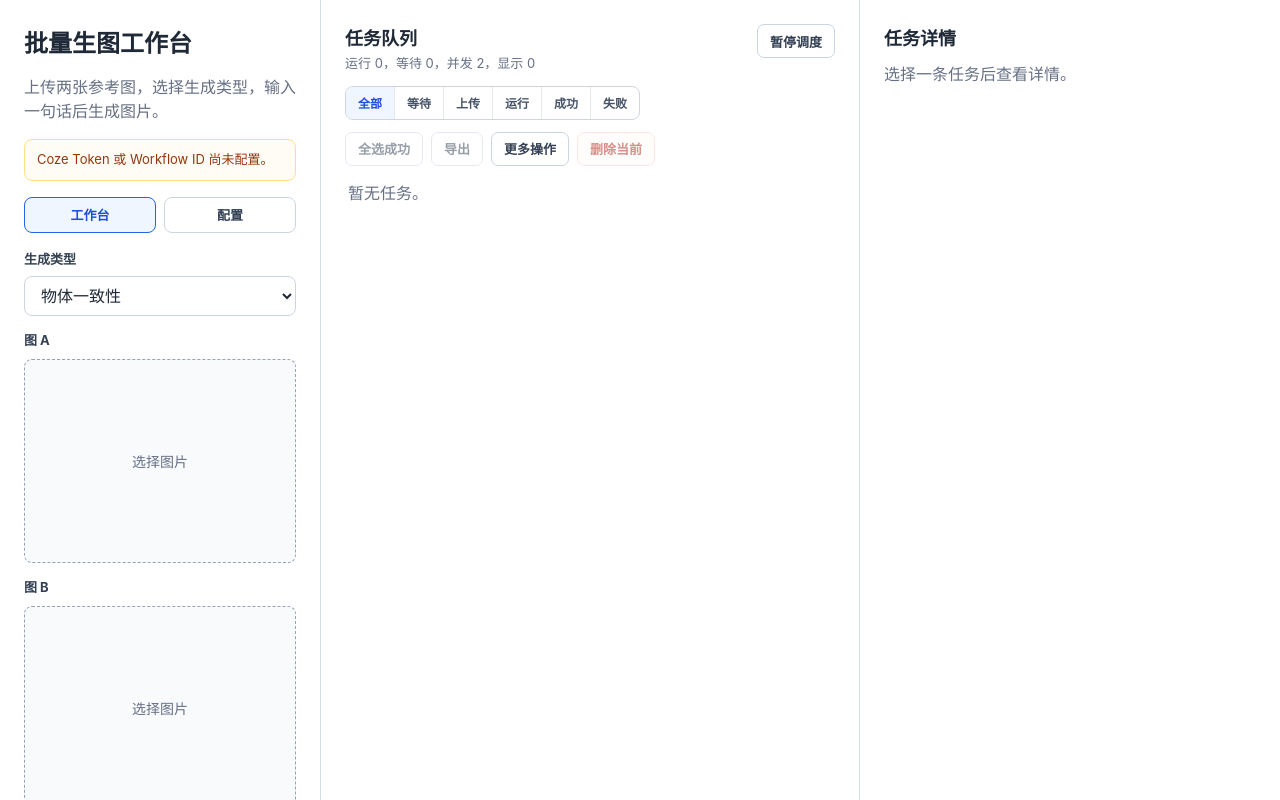
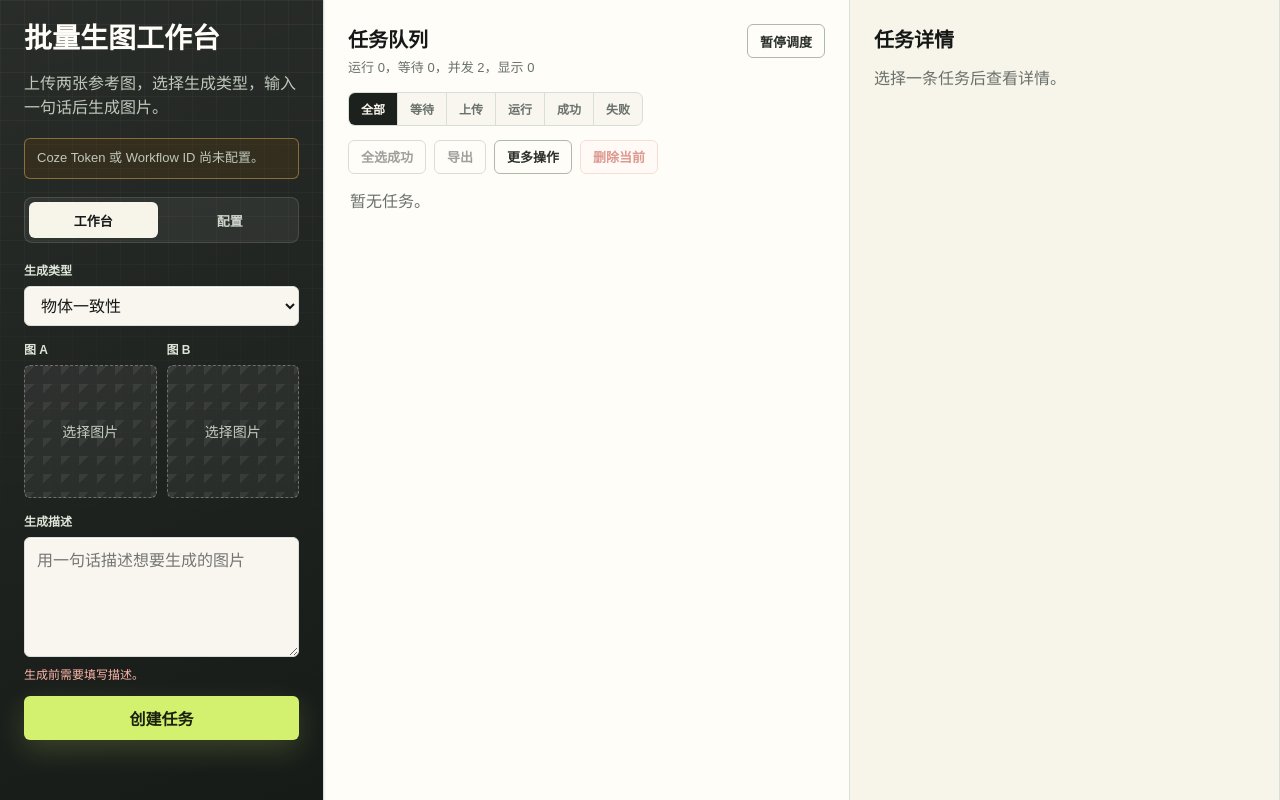
Before and after one commit to xovoxy/generate-image, a React (Vite) app: page / in a window 1280 px wide. Built offline with nearby package versions, Linux system fonts and the light colour scheme.

Commit message:
feat: improve layout and styling for image inputs and task logs

```diff
--- a/src/main.tsx
+++ b/src/main.tsx
@@ -911,6 +911,7 @@ function App() {
               ))}
             </select>
           </label>
+          <div className="image-input-grid">
             <ImageInput
               label="图 A"
               image={imageA}
@@ -923,6 +924,7 @@ function App() {
               onChange={handleImageChange(setImageB)}
               onPreview={(image) => setFullscreenPreview({ imageUrl: image.previewUrl, imagePath: image.path, canDownload: false })}
             />
+          </div>
           <label className="field">
             <span className="field__label">生成描述</span>
             <textarea
@@ -1196,21 +1198,6 @@ function App() {
               </section>
             ) : null}
             <section className="detail-section">
-              <h3>任务日志</h3>
-              {selectedTask.logs.length === 0 ? (
-                <p>暂无日志。</p>
-              ) : (
-                <div className="task-log-list">
-                  {selectedTask.logs.map((log) => (
-                    <div className={`task-log task-log--${log.level}`} key={log.id}>
-                      <time>{new Date(log.time).toLocaleTimeString()}</time>
-                      <span>{log.message}</span>
-                    </div>
-                  ))}
-                </div>
-              )}
-            </section>
-            <section className="detail-section">
               <h3>结果图</h3>
               {selectedTask.status !== "success" ? (
                 <p>当前任务还没有可预览的结果。</p>
@@ -1280,6 +1267,21 @@ function App() {
               重做
             </button>
             </div>
+            <section className="detail-section detail-section--logs">
+              <h3>任务日志</h3>
+              {selectedTask.logs.length === 0 ? (
+                <p>暂无日志。</p>
+              ) : (
+                <div className="task-log-list">
+                  {selectedTask.logs.map((log) => (
+                    <div className={`task-log task-log--${log.level}`} key={log.id}>
+                      <time>{new Date(log.time).toLocaleTimeString()}</time>
+                      <span>{log.message}</span>
+                    </div>
+                  ))}
+                </div>
+              )}
+            </section>
           </div>
         )}
       </section>
--- a/src/styles.css
+++ b/src/styles.css
@@ -1,8 +1,23 @@
 :root {
-  color: #1f2937;
-  background: #f4f6f8;
+  --ink: #161817;
+  --ink-2: #2b302d;
+  --muted: #69716c;
+  --line: #d9ded8;
+  --line-strong: #aeb8ad;
+  --paper: #fbfaf5;
+  --paper-2: #f0eee5;
+  --panel: #fffdf7;
+  --field: #f8f6ee;
+  --accent: #386a48;
+  --accent-2: #1f8a5c;
+  --amber: #a85d12;
+  --red: #b42318;
+  --blueprint: #315c73;
+  --shadow: 0 18px 45px rgba(22, 24, 23, 0.12);
+  color: var(--ink);
+  background: var(--paper-2);
   font-family:
-    Inter, ui-sans-serif, system-ui, -apple-system, BlinkMacSystemFont, "Segoe UI",
+    "Avenir Next", "PingFang SC", "Hiragino Sans GB", "Microsoft YaHei",
     sans-serif;
 }
 
@@ -13,33 +28,78 @@
 body {
   margin: 0;
   overflow: hidden;
+  background:
+    linear-gradient(rgba(22, 24, 23, 0.035) 1px, transparent 1px),
+    linear-gradient(90deg, rgba(22, 24, 23, 0.035) 1px, transparent 1px),
+    var(--paper-2);
+  background-size: 28px 28px;
+}
+
+button,
+input,
+textarea,
+select {
+  font: inherit;
 }
 
 .app-shell {
   display: grid;
-  grid-template-columns: 320px minmax(360px, 1fr) 420px;
-  gap: 1px;
+  grid-template-columns: 324px minmax(430px, 1fr) 430px;
   height: 100vh;
   overflow: hidden;
-  background: #d7dde5;
+  background: rgba(217, 222, 216, 0.76);
 }
 
 .app-shell--settings {
-  grid-template-columns: 320px minmax(0, 1fr);
+  grid-template-columns: 324px minmax(0, 1fr);
 }
 
 .panel {
   min-width: 0;
   min-height: 0;
   padding: 24px;
-  background: #ffffff;
+  background: var(--panel);
+  border-right: 1px solid var(--line);
 }
 
 .input-panel {
+  position: relative;
   display: flex;
   flex-direction: column;
-  gap: 16px;
+  gap: 18px;
   overflow-y: auto;
+  background:
+    linear-gradient(160deg, rgba(255, 253, 247, 0.08), rgba(255, 253, 247, 0)),
+    #171b18;
+  color: #f7f4ea;
+}
+
+.input-panel::after {
+  content: "";
+  position: absolute;
+  inset: 0;
+  pointer-events: none;
+  background:
+    linear-gradient(rgba(255, 255, 255, 0.045) 1px, transparent 1px),
+    linear-gradient(90deg, rgba(255, 255, 255, 0.035) 1px, transparent 1px);
+  background-size: 24px 24px;
+  mask-image: linear-gradient(to bottom, #000, transparent 76%);
+}
+
+.input-panel > * {
+  position: relative;
+  z-index: 1;
+}
+
+.input-panel h1 {
+  max-width: 220px;
+  color: #fffdf7;
+  font-size: 28px;
+  line-height: 1.08;
+}
+
+.input-panel > p {
+  color: #bfc8bb;
 }
 
 .input-stack {
@@ -51,29 +111,32 @@ body {
   display: grid;
   grid-template-columns: repeat(2, minmax(0, 1fr));
   gap: 8px;
+  padding: 4px;
+  border: 1px solid rgba(255, 253, 247, 0.12);
+  border-radius: 8px;
+  background: rgba(255, 253, 247, 0.06);
 }
 
 .side-nav__button {
   height: 36px;
-  border: 1px solid #cbd5e1;
-  border-radius: 8px;
-  background: #ffffff;
-  color: #344054;
-  font: inherit;
+  border: 0;
+  border-radius: 6px;
+  background: transparent;
+  color: #cdd5cb;
   font-size: 13px;
-  font-weight: 650;
+  font-weight: 700;
   cursor: pointer;
 }
 
 .side-nav__button--active {
-  border-color: #2563eb;
-  background: #eff6ff;
-  color: #1d4ed8;
+  background: #f7f4ea;
+  color: var(--ink);
 }
 
 .settings-intro {
   display: grid;
   gap: 10px;
+  padding-top: 4px;
 }
 
 .field {
@@ -82,160 +145,178 @@ body {
 }
 
 .field__label {
-  font-size: 13px;
-  font-weight: 650;
-  color: #344054;
+  color: var(--ink-2);
+  font-size: 12px;
+  font-weight: 800;
+}
+
+.input-panel .field__label {
+  color: #dce5d7;
+}
+
+.select,
+.text-input,
+.textarea {
+  width: 100%;
+  border: 1px solid var(--line);
+  border-radius: 6px;
+  background: var(--field);
+  color: var(--ink);
+  box-shadow: inset 0 1px 0 rgba(255, 255, 255, 0.78);
 }
 
 .select,
 .text-input {
-  width: 100%;
   height: 40px;
   padding: 0 12px;
-  border: 1px solid #cbd5e1;
-  border-radius: 8px;
-  background: #ffffff;
-  color: #1f2937;
-  font: inherit;
+}
+
+.textarea {
+  min-height: 104px;
+  resize: vertical;
+  padding: 11px 12px;
+  line-height: 1.5;
 }
 
 .select:focus,
-.text-input:focus {
-  border-color: #2563eb;
-  outline: 3px solid #dbeafe;
+.text-input:focus,
+.textarea:focus {
+  border-color: var(--accent);
+  outline: 3px solid rgba(56, 106, 72, 0.18);
 }
 
-.textarea {
-  width: 100%;
-  min-height: 96px;
-  resize: vertical;
+.field__hint {
+  color: #ffb4a9;
+  font-size: 12px;
+}
+
+.form-error,
+.config-warning,
+.export-message {
   padding: 10px 12px;
-  border: 1px solid #cbd5e1;
-  border-radius: 8px;
-  color: #1f2937;
-  font: inherit;
+  border-radius: 6px;
+  font-size: 13px;
   line-height: 1.45;
 }
 
-.textarea:focus {
-  border-color: #2563eb;
-  outline: 3px solid #dbeafe;
-}
-
-.field__hint {
-  color: #b42318;
-  font-size: 12px;
-}
-
 .form-error {
-  padding: 10px 12px;
-  border: 1px solid #fecdca;
-  border-radius: 8px;
-  background: #fffbfa;
-  color: #b42318;
-  font-size: 13px;
+  border: 1px solid #f4b7af;
+  background: #fff3f0;
+  color: var(--red);
 }
 
 .config-warning {
-  padding: 10px 12px;
-  border: 1px solid #fedf89;
-  border-radius: 8px;
-  background: #fffcf5;
-  color: #93370d;
-  font-size: 13px;
+  border: 1px solid rgba(244, 184, 87, 0.45);
+  background: rgba(116, 72, 9, 0.2);
+  color: #ffdc9b;
 }
 
 .export-message {
-  padding: 10px 12px;
-  border: 1px solid #bfdbfe;
-  border-radius: 8px;
-  background: #eff6ff;
-  color: #1d4ed8;
-  font-size: 13px;
+  border: 1px solid rgba(49, 92, 115, 0.22);
+  background: #edf5f7;
+  color: var(--blueprint);
+}
+
+.primary-button,
+.secondary-button,
+.danger-button,
+.compact-button,
+.compact-danger-button,
+.tiny-button,
+.menu-button,
+.filter-button,
+.metadata-value {
+  transition:
+    transform 140ms ease,
+    border-color 140ms ease,
+    background 140ms ease,
+    box-shadow 140ms ease;
 }
 
 .primary-button {
-  height: 42px;
+  height: 44px;
   border: 0;
-  border-radius: 8px;
-  background: #2563eb;
-  color: #ffffff;
-  font: inherit;
-  font-weight: 650;
+  border-radius: 6px;
+  background: #d4f06f;
+  color: #1a220e;
+  font-weight: 800;
+  box-shadow: 0 10px 28px rgba(212, 240, 111, 0.18);
   cursor: pointer;
 }
 
 .primary-button:hover {
-  background: #1d4ed8;
+  transform: translateY(-1px);
+  background: #e0f889;
+}
+
+.secondary-button,
+.danger-button {
+  height: 42px;
+  border-radius: 6px;
+  background: var(--panel);
+  font-weight: 750;
+  cursor: pointer;
 }
 
 .secondary-button {
-  height: 42px;
-  border: 1px solid #cbd5e1;
-  border-radius: 8px;
-  background: #ffffff;
-  color: #1f2937;
-  font: inherit;
-  font-weight: 650;
-  cursor: pointer;
+  border: 1px solid var(--line-strong);
+  color: var(--ink-2);
 }
 
 .secondary-button:hover {
-  background: #f8fafc;
+  background: var(--field);
 }
 
 .danger-button {
-  height: 42px;
-  border: 1px solid #fecdca;
-  border-radius: 8px;
-  background: #fffbfa;
-  color: #b42318;
-  font: inherit;
-  font-weight: 650;
-  cursor: pointer;
+  border: 1px solid #efb5ae;
+  color: var(--red);
 }
 
 .danger-button:hover {
-  background: #fef3f2;
+  background: #fff3f0;
 }
 
 .secondary-button:disabled,
-.danger-button:disabled {
-  cursor: not-allowed;
-  opacity: 0.5;
-}
-
+.danger-button:disabled,
 .primary-button:disabled {
   cursor: not-allowed;
-  opacity: 0.55;
+  opacity: 0.45;
+  transform: none;
 }
 
 .image-input {
   display: grid;
+  gap: 8px;
+  width: 100%;
+}
+
+.image-input-grid {
+  display: grid;
+  grid-template-columns: repeat(2, minmax(0, 1fr));
   gap: 10px;
-  width: 100%;
-  cursor: pointer;
 }
 
 .image-input__label {
-  font-size: 13px;
-  font-weight: 650;
-  color: #344054;
+  color: #dce5d7;
+  font-size: 12px;
+  font-weight: 800;
 }
 
 .image-input__empty,
 .image-input__preview {
   display: grid;
   width: 100%;
-  aspect-ratio: 4 / 3;
+  aspect-ratio: 1 / 1;
   place-items: center;
-  border: 1px dashed #98a2b3;
-  border-radius: 8px;
-  background: #f8fafc;
+  border: 1px dashed rgba(247, 244, 234, 0.32);
+  border-radius: 6px;
+  background:
+    linear-gradient(135deg, rgba(255, 255, 255, 0.065) 25%, transparent 25%) 0 0 / 18px 18px,
+    rgba(255, 253, 247, 0.055);
 }
 
 .image-input__empty {
-  color: #667085;
+  color: #c5cdc2;
   font-size: 14px;
 }
 
@@ -250,7 +331,8 @@ body {
 }
 
 .image-preview-button,
-.detail-image-button {
+.detail-image-button,
+.result-preview-button {
   display: block;
   width: 100%;
   padding: 0;
@@ -263,62 +345,59 @@ body {
 .preview-panel {
   display: flex;
   flex-direction: column;
-  gap: 12px;
+  gap: 14px;
   min-height: 0;
+}
+
+.queue-panel {
+  background:
+    linear-gradient(90deg, rgba(56, 106, 72, 0.08) 0, transparent 2px),
+    var(--panel);
 }
 
 .preview-panel {
   overflow-y: auto;
+  background: #f7f4ea;
 }
 
 .settings-panel {
   display: flex;
   grid-column: 2 / 3;
   flex-direction: column;
-  gap: 20px;
+  gap: 22px;
   overflow-y: auto;
 }
 
-.settings-header {
+.settings-header,
+.queue-header,
+.detail-header {
   display: flex;
   align-items: flex-start;
   justify-content: space-between;
-  gap: 16px;
-}
-
-.config-status-badge {
-  display: inline-grid;
-  width: fit-content;
-  height: 28px;
-  padding: 0 10px;
-  place-items: center;
-  border-radius: 999px;
-  background: #fef3f2;
-  color: #b42318;
-  font-size: 12px;
-  font-weight: 700;
-}
-
-.config-status-badge--ready {
-  background: #ecfdf3;
-  color: #027a48;
+  gap: 14px;
 }
 
 .settings-form {
   display: grid;
-  max-width: 920px;
+  max-width: 980px;
   gap: 18px;
 }
 
 .settings-section {
   display: grid;
   gap: 14px;
+  padding: 16px;
+  border: 1px solid var(--line);
+  border-radius: 8px;
+  background: rgba(255, 253, 247, 0.66);
 }
 
-.settings-section h3 {
+.settings-section h3,
+.detail-section h3 {
   margin: 0;
-  color: #344054;
-  font-size: 14px;
+  color: var(--ink-2);
+  font-size: 13px;
+  font-weight: 850;
 }
 
 .settings-grid {
@@ -341,19 +420,24 @@ body {
   width: 120px;
 }
 
-.task-list {
-  display: grid;
-  gap: 10px;
-  min-height: 0;
-  overflow-y: auto;
-  padding: 3px;
+.config-status-badge {
+  display: inline-grid;
+  width: fit-content;
+  height: 28px;
+  padding: 0 10px;
+  place-items: center;
+  border: 1px solid #efb5ae;
+  border-radius: 999px;
+  background: #fff3f0;
+  color: var(--red);
+  font-size: 12px;
+  font-weight: 800;
 }
 
-.queue-header {
-  display: flex;
-  align-items: flex-start;
-  justify-content: space-between;
-  gap: 12px;
+.config-status-badge--ready {
+  border-color: rgba(31, 138, 92, 0.28);
+  background: #e8f6eb;
+  color: var(--accent-2);
 }
 
 .queue-actions {
@@ -367,59 +451,59 @@ body {
   width: fit-content;
   max-width: 100%;
   overflow: hidden;
-  border: 1px solid #d0d5dd;
-  border-radius: 8px;
-  background: #ffffff;
+  border: 1px solid var(--line);
+  border-radius: 7px;
+  background: var(--field);
 }
 
 .compact-button,
 .compact-danger-button {
   height: 34px;
   padding: 0 12px;
-  border-radius: 7px;
-  font: inherit;
+  border-radius: 6px;
   font-size: 13px;
-  font-weight: 650;
+  font-weight: 750;
   cursor: pointer;
 }
 
 .compact-button {
-  border: 1px solid #cbd5e1;
-  background: #ffffff;
-  color: #344054;
+  border: 1px solid var(--line-strong);
+  background: var(--panel);
+  color: var(--ink-2);
 }
 
 .compact-button:hover {
-  background: #f8fafc;
+  background: var(--field);
+  transform: translateY(-1px);
 }
 
 .compact-danger-button {
-  border: 1px solid #fecdca;
-  background: #fffbfa;
-  color: #b42318;
+  border: 1px solid #efb5ae;
+  background: #fff7f4;
+  color: var(--red);
 }
 
 .compact-danger-button:hover {
-  background: #fef3f2;
+  background: #fff0ec;
 }
 
 .compact-button:disabled,
 .compact-danger-button:disabled,
 .menu-button:disabled {
   cursor: not-allowed;
-  opacity: 0.5;
+  opacity: 0.45;
+  transform: none;
 }
 
 .filter-button {
   height: 32px;
   padding: 0 12px;
   border: 0;
-  border-right: 1px solid #e4e7ec;
+  border-right: 1px solid var(--line);
   background: transparent;
-  color: #475467;
-  font: inherit;
+  color: var(--muted);
   font-size: 12px;
-  font-weight: 650;
+  font-weight: 800;
   cursor: pointer;
 }
 
@@ -428,8 +512,8 @@ body {
 }
 
 .filter-button--active {
-  background: #eff6ff;
-  color: #1d4ed8;
+  background: #1c211d;
+  color: #f7f4ea;
 }
 
 .queue-more {
@@ -441,12 +525,12 @@ body {
   height: 34px;
   padding: 0 12px;
   place-items: center;
-  border: 1px solid #cbd5e1;
-  border-radius: 7px;
-  background: #ffffff;
-  color: #344054;
+  border: 1px solid var(--line-strong);
+  border-radius: 6px;
+  background: var(--panel);
+  color: var(--ink-2);
   font-size: 13px;
-  font-weight: 650;
+  font-weight: 750;
   list-style: none;
   cursor: pointer;
 }
@@ -456,22 +540,22 @@ body {
 }
 
 .queue-more[open] summary {
-  border-color: #2563eb;
-  outline: 3px solid #dbeafe;
+  border-color: var(--accent);
+  box-shadow: 0 0 0 3px rgba(56, 106, 72, 0.16);
 }
 
 .queue-more__menu {
   position: absolute;
   z-index: 10;
-  top: calc(100% + 6px);
+  top: calc(100% + 8px);
   right: 0;
   display: grid;
-  width: 140px;
+  width: 148px;
   padding: 6px;
-  border: 1px solid #e4e7ec;
+  border: 1px solid var(--line);
   border-radius: 8px;
-  background: #ffffff;
-  box-shadow: 0 12px 28px rgba(15, 23, 42, 0.14);
+  background: var(--panel);
+  box-shadow: var(--shadow);
 }
 
 .menu-button {
@@ -480,54 +564,76 @@ body {
   border: 0;
   border-radius: 6px;
   background: transparent;
-  color: #344054;
-  font: inherit;
+  color: var(--ink-2);
   font-size: 13px;
   text-align: left;
   cursor: pointer;
 }
 
 .menu-button:hover:not(:disabled) {
-  background: #f8fafc;
+  background: var(--field);
 }
 
 .queue-summary {
-  margin-top: 4px;
-  color: #667085;
+  margin-top: 5px;
+  color: var(--muted);
   font-size: 13px;
+}
+
+.task-list {
+  display: grid;
+  gap: 10px;
+  min-height: 0;
+  overflow-y: auto;
+  padding: 2px 4px 10px 2px;
 }
 
 .task-row {
   display: grid;
-  grid-template-columns: 20px minmax(0, 1fr) auto;
-  gap: 16px;
+  grid-template-columns: 22px minmax(0, 1fr) auto;
+  gap: 14px;
   align-items: center;
-  padding: 12px;
-  border: 1px solid #e4e7ec;
+  min-height: 96px;
+  padding: 13px 14px;
+  border: 1px solid var(--line);
+  border-left: 4px solid transparent;
   border-radius: 8px;
+  background: rgba(255, 253, 247, 0.72);
   cursor: pointer;
 }
 
-.task-checkbox {
-  width: 16px;
-  height: 16px;
-  margin: 0;
+.task-row:hover {
+  border-color: var(--line-strong);
+  transform: translateY(-1px);
+  box-shadow: 0 12px 26px rgba(22, 24, 23, 0.08);
 }
 
 .task-row--selected {
-  border-color: #2563eb;
-  box-shadow: 0 0 0 3px #dbeafe;
+  border-color: rgba(56, 106, 72, 0.55);
+  border-left-color: #d4f06f;
+  background: #fffef9;
+  box-shadow: 0 0 0 3px rgba(212, 240, 111, 0.28);
+}
+
+.task-checkbox {
+  width: 17px;
+  height: 17px;
+  margin: 0;
+  accent-color: var(--accent);
 }
 
 .task-row strong {
   display: block;
   margin-bottom: 4px;
-  color: #101828;
-  font-size: 14px;
+  color: var(--ink);
+  font-size: 15px;
+  font-weight: 850;
 }
 
 .task-row p {
   overflow: hidden;
+  margin: 0;
+  color: var(--muted);
   text-overflow: ellipsis;
   white-space: nowrap;
   font-size: 13px;
@@ -535,33 +641,37 @@ body {
 
 .task-row .task-error {
   margin-top: 4px;
-  color: #b42318;
+  color: var(--red);
 }
 
 .status-pill {
-  padding: 4px 8px;
+  display: inline-grid;
+  min-width: 52px;
+  height: 28px;
+  padding: 0 9px;
+  place-items: center;
   border-radius: 999px;
-  background: #eef4ff;
-  color: #3538cd;
+  background: #edf4ef;
+  color: var(--accent);
   font-size: 12px;
-  font-weight: 650;
+  font-weight: 850;
 }
 
 .status-pill--uploading,
 .status-pill--running {
-  background: #fff7ed;
-  color: #c2410c;
+  background: #fff1df;
+  color: var(--amber);
 }
 
 .status-pill--success {
-  background: #ecfdf3;
-  color: #027a48;
+  background: #e6f5ea;
+  color: var(--accent-2);
 }
 
 .status-pill--failed,
 .status-pill--cancelled {
-  background: #fef3f2;
-  color: #b42318;
+  background: #fff0ec;
+  color: var(--red);
 }
 
 .task-actions {
@@ -573,48 +683,37 @@ body {
 .tiny-button {
   height: 28px;
   padding: 0 10px;
-  border: 1px solid #cbd5e1;
-  border-radius: 7px;
-  background: #ffffff;
-  color: #1f2937;
-  font: inherit;
+  border: 1px solid var(--line-strong);
+  border-radius: 6px;
+  background: var(--panel);
+  color: var(--ink-2);
   font-size: 12px;
-  font-weight: 650;
+  font-weight: 750;
   cursor: pointer;
 }
 
 .tiny-button:hover {
-  background: #f8fafc;
+  background: var(--field);
+}
+
+.preview-stack,
+.detail-stack,
+.progress-block,
+.metadata-list,
+.detail-section {
+  display: grid;
 }
 
 .preview-stack {
-  display: grid;
   gap: 12px;
 }
 
 .detail-stack {
-  display: grid;
   gap: 18px;
   min-width: 0;
 }
 
-.detail-header {
-  display: flex;
-  align-items: center;
-  justify-content: space-between;
-  gap: 12px;
-}
-
-.task-id {
-  overflow: hidden;
-  color: #667085;
-  font-size: 12px;
-  text-overflow: ellipsis;
-  white-space: nowrap;
-}
-
 .progress-block {
-  display: grid;
   gap: 8px;
 }
 
@@ -622,30 +721,29 @@ body {
   display: flex;
   justify-content: space-between;
   gap: 12px;
-  color: #475467;
+  color: var(--muted);
   font-size: 13px;
 }
 
 .progress-meta strong {
-  color: #101828;
+  color: var(--ink);
 }
 
 .progress-track {
   height: 8px;
   overflow: hidden;
   border-radius: 999px;
-  background: #e4e7ec;
+  background: #dfe3dc;
 }
 
 .progress-fill {
   height: 100%;
   border-radius: inherit;
-  background: #2563eb;
+  background: #d4f06f;
   transition: width 180ms ease;
 }
 
 .metadata-list {
-  display: grid;
   gap: 8px;
 }
 
@@ -654,18 +752,17 @@ body {
   grid-template-columns: 80px minmax(0, 1fr);
   gap: 10px;
   align-items: center;
-  color: #667085;
+  color: var(--muted);
   font-size: 12px;
 }
 
 .metadata-value {
   overflow: hidden;
   padding: 8px 10px;
-  border: 1px solid #e4e7ec;
-  border-radius: 7px;
-  background: #f8fafc;
-  color: #344054;
-  font: inherit;
+  border: 1px solid var(--line);
+  border-radius: 6px;
+  background: var(--field);
+  color: var(--ink-2);
   font-size: 12px;
   text-align: left;
   text-overflow: ellipsis;
@@ -674,15 +771,12 @@ body {
 }
 
 .detail-section {
-  display: grid;
   gap: 10px;
 }
 
-.detail-section h3 {
-  margin: 0;
-  color: #344054;
-  font-size: 14px;
-  font-weight: 700;
+.detail-section--logs {
+  padding-top: 6px;
+  border-top: 1px solid var(--line);
 }
 
 .reference-grid {
@@ -698,43 +792,57 @@ body {
   min-width: 0;
 }
 
-.reference-grid img {
+.reference-grid img,
+.result-preview {
   width: 100%;
+  object-fit: cover;
+  border: 1px solid var(--line);
+  border-radius: 7px;
+  background: var(--field);
+}
+
+.reference-grid img,
+.image-placeholder {
   aspect-ratio: 1 / 1;
-  object-fit: cover;
-  border: 1px solid #e4e7ec;
-  border-radius: 8px;
-  background: #f8fafc;
+}
+
+.result-preview {
+  aspect-ratio: 1 / 1;
+  object-fit: contain;
 }
 
 .image-placeholder {
   display: grid;
   width: 100%;
-  aspect-ratio: 1 / 1;
   place-items: center;
-  border: 1px dashed #cbd5e1;
-  border-radius: 8px;
-  background: #f8fafc;
-  color: #667085;
+  border: 1px dashed var(--line-strong);
+  border-radius: 7px;
+  background: var(--field);
+  color: var(--muted);
   font-size: 12px;
 }
 
 .reference-grid figcaption {
   overflow: hidden;
-  color: #667085;
+  color: var(--muted);
   font-size: 12px;
   text-overflow: ellipsis;
   white-space: nowrap;
 }
 
+.prompt-preview,
+.error-detail,
+.task-log-list {
+  border-radius: 7px;
+  font-size: 13px;
+}
+
 .prompt-preview {
   overflow-wrap: anywhere;
-  padding: 10px 12px;
-  border: 1px solid #e4e7ec;
-  border-radius: 8px;
-  background: #f8fafc;
-  color: #344054;
-  font-size: 13px;
+  padding: 11px 12px;
+  border: 1px solid var(--line);
+  background: var(--field);
+  color: var(--ink-2);
   line-height: 1.5;
   white-space: pre-wrap;
 }
@@ -744,11 +852,11 @@ body {
   max-height: 220px;
   margin: 0;
   padding: 12px;
-  border: 1px solid #fecdca;
-  border-radius: 8px;
-  background: #fffbfa;
-  color: #b42318;
-  font-family: ui-monospace, SFMono-Regular, Menlo, Monaco, Consolas, monospace;
+  border: 1px solid #efb5ae;
+  background: #fff3f0;
+  color: var(--red);
+  font-family:
+    "SF Mono", "Cascadia Mono", "Menlo", "Consolas", monospace;
   font-size: 12px;
   line-height: 1.45;
   white-space: pre-wrap;
@@ -760,49 +868,30 @@ body {
   max-height: 180px;
   overflow-y: auto;
   padding: 8px;
-  border: 1px solid #e4e7ec;
-  border-radius: 8px;
-  background: #f8fafc;
+  border: 1px solid var(--line);
+  background: var(--field);
 }
 
 .task-log {
   display: grid;
   grid-template-columns: 72px minmax(0, 1fr);
   gap: 8px;
-  color: #344054;
+  color: var(--ink-2);
   font-size: 12px;
   line-height: 1.45;
 }
 
 .task-log time {
-  color: #667085;
+  color: var(--muted);
 }
 
 .task-log--error span {
-  color: #b42318;
+  color: var(--red);
 }
 
 .detail-actions {
   display: grid;
   gap: 10px;
-}
-
-.result-preview {
-  width: 100%;
-  aspect-ratio: 1 / 1;
-  object-fit: contain;
-  border: 1px solid #e4e7ec;
-  border-radius: 8px;
-  background: #f8fafc;
-}
-
-.result-preview-button {
-  display: block;
-  width: 100%;
-  padding: 0;
-  border: 0;
-  background: transparent;
-  cursor: zoom-in;
 }
 
 .result-thumbnails {
@@ -816,22 +905,22 @@ body {
   height: 64px;
   flex: 0 0 auto;
   padding: 0;
-  border: 1px solid #e4e7ec;
-  border-radius: 8px;
-  background: #ffffff;
+  border: 1px solid var(--line);
+  border-radius: 7px;
+  background: var(--panel);
   cursor: pointer;
 }
 
 .result-thumbnail--selected {
-  border-color: #2563eb;
-  box-shadow: 0 0 0 3px #dbeafe;
+  border-color: var(--accent);
+  box-shadow: 0 0 0 3px rgba(56, 106, 72, 0.18);
 }
 
 .result-thumbnail img {
   width: 100%;
   height: 100%;
   object-fit: cover;
-  border-radius: 7px;
+  border-radius: 6px;
 }
 
 .fullscreen-preview {
@@ -842,7 +931,7 @@ body {
   grid-template-rows: auto minmax(0, 1fr);
   gap: 16px;
   padding: 20px;
-  background: rgba(15, 23, 42, 0.92);
+  background: rgba(14, 16, 14, 0.94);
 }
 
 .fullscreen-toolbar {
@@ -863,17 +952,34 @@ p {
   margin: 0;
 }
 
+h1,
+h2 {
+  font-family:
+    "DIN Alternate", "Avenir Next Condensed", "PingFang SC",
+    sans-serif;
+}
+
 h1 {
-  font-size: 24px;
-  font-weight: 700;
+  font-size: 26px;
+  font-weight: 850;
 }
 
 h2 {
-  font-size: 18px;
-  font-weight: 650;
+  font-size: 20px;
+  font-weight: 850;
 }
 
 p {
-  color: #667085;
+  color: var(--muted);
   line-height: 1.5;
 }
+
+@media (max-width: 1180px) {
+  .app-shell {
+    grid-template-columns: 300px minmax(390px, 1fr) 390px;
+  }
+
+  .app-shell--settings {
+    grid-template-columns: 300px minmax(0, 1fr);
+  }
+}
```
Lines whose indentation alone changed are shown as unchanged.
